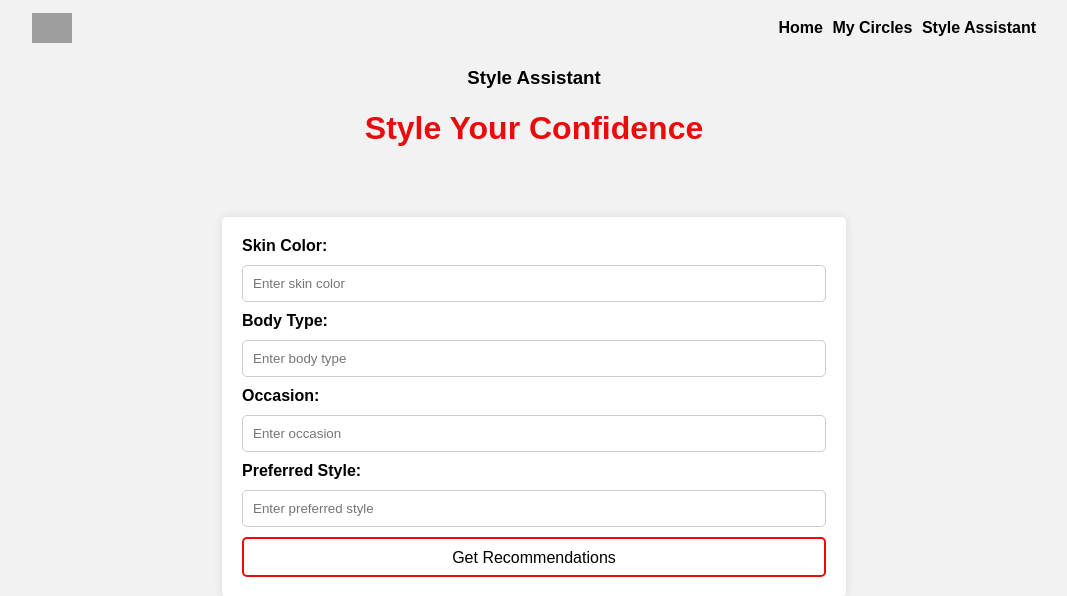
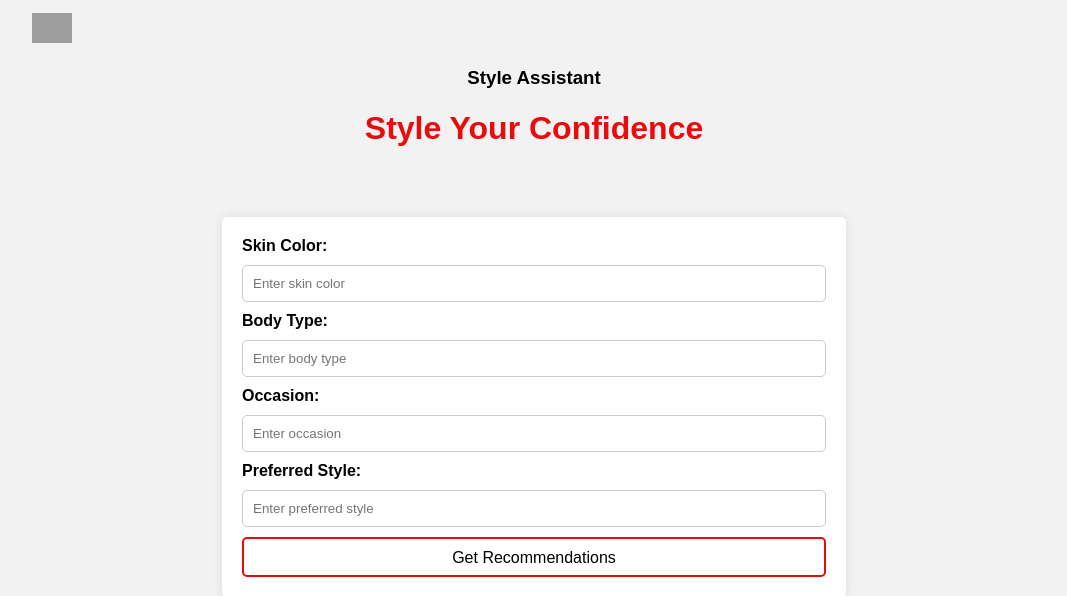
Before and after one commit to ayesha-2101/AI-style-assistant-demo-feature-mercari, a Flask app: page / in a window 1280 px wide. Shown: the top 596 px of the page, without its empty margins (106-1173 px from the left). Run offline with Flask 3, Linux system fonts and the light colour scheme; grey boxes are pictures that could not be loaded.

Commit message:
"fixing navbar"

```diff
--- a/templates/index.html
+++ b/templates/index.html
@@ -109,11 +109,6 @@
         src="https://upload.wikimedia.org/wikipedia/commons/9/93/Mercari_logo.svg"
         alt=""
       />
-      <div class="menu">
-        <a href="">Home</a>
-        <a href="">My Circles</a>
-        <a href="">Style Assistant</a>
-      </div>
     </nav>
     <header>
       <h3 className="text-xl font-bold text-center text-black mb-2">
```
